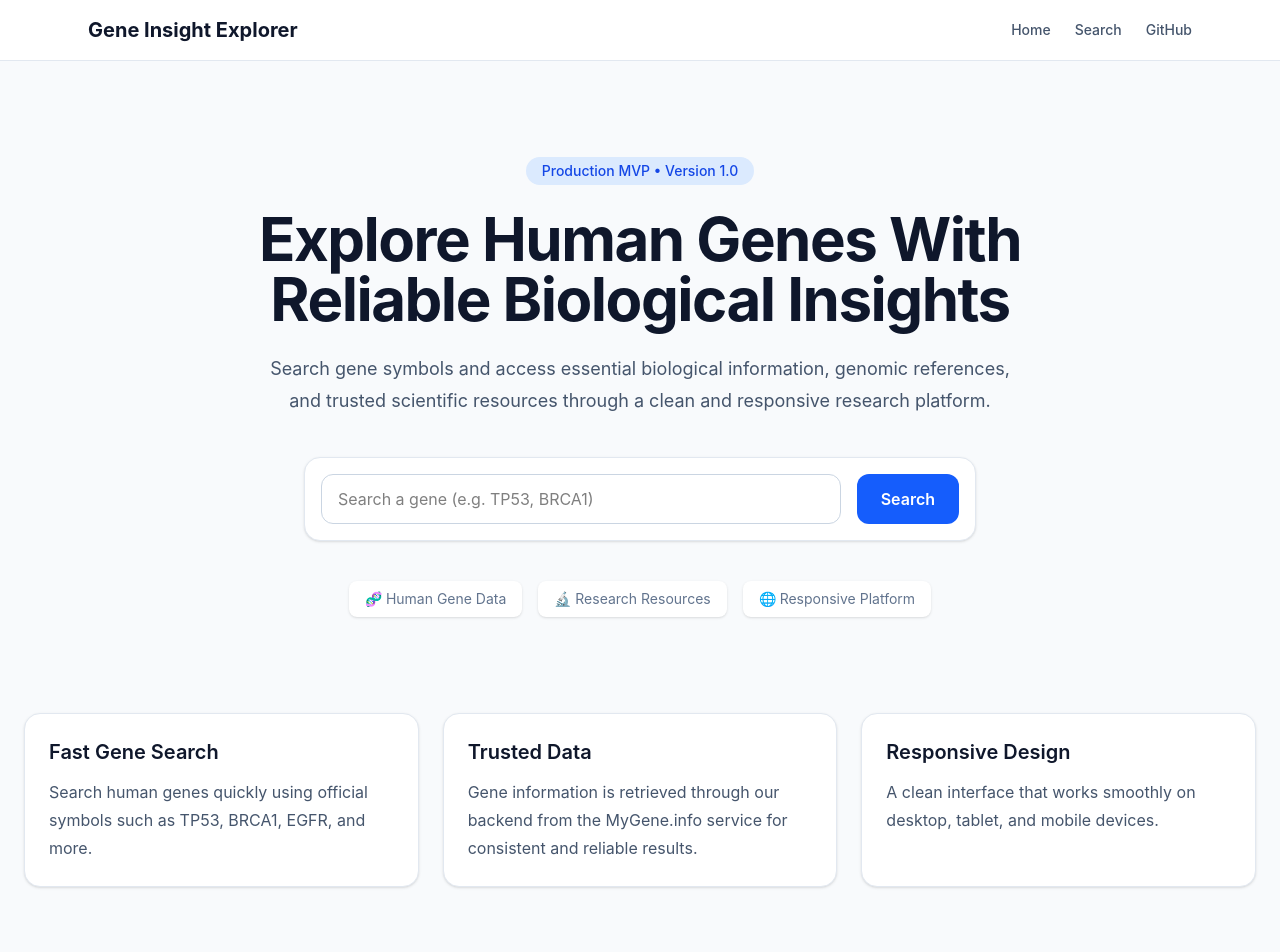
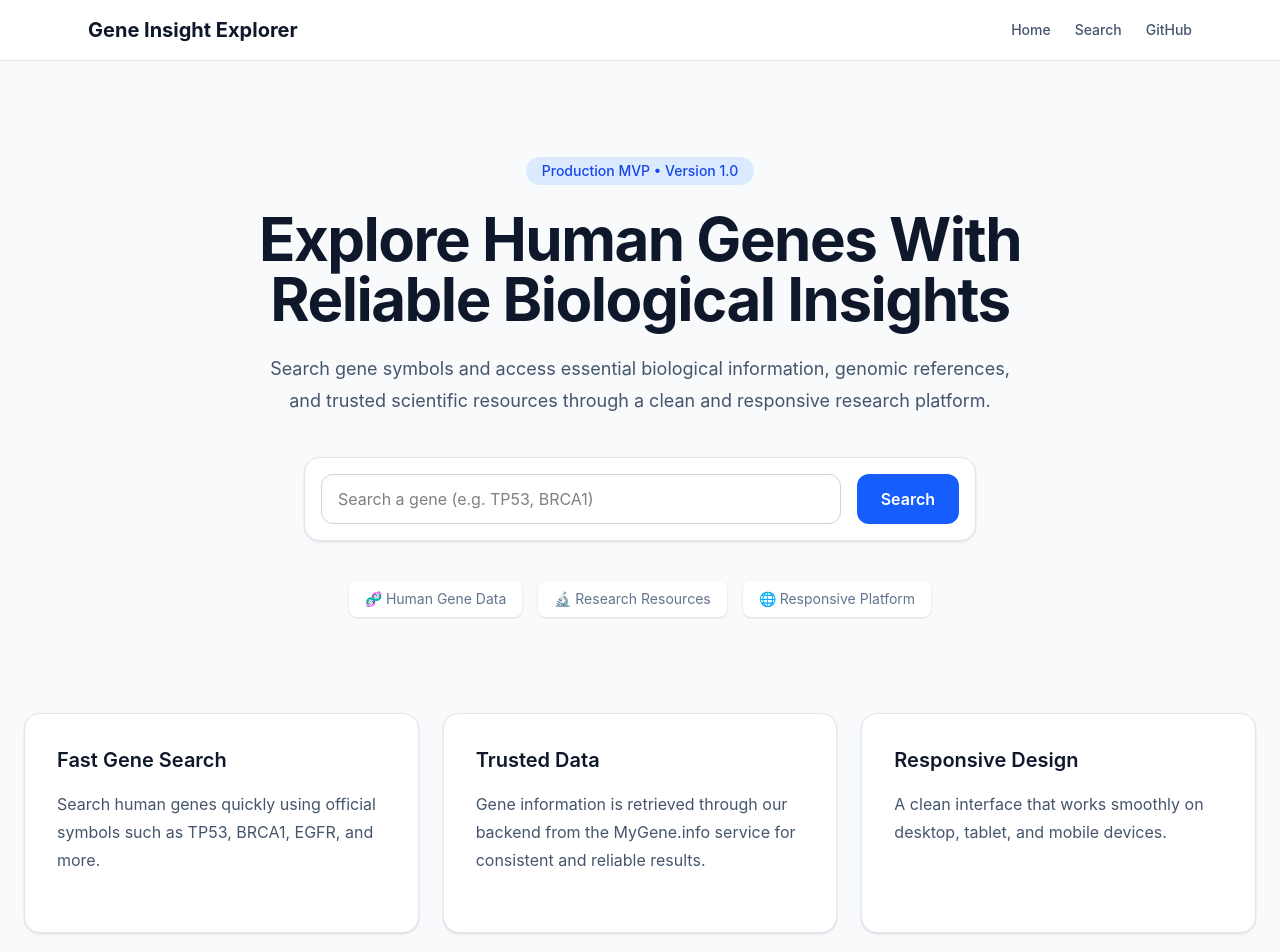
Before and after one commit to aryansingh200600thakur-dot/Gene-Insight-Explorer, a React (Vite) app in the folder frontend/: page / in a window 1280 px wide. Shown: the top 952 px of the page. Built offline with nearby package versions, Linux system fonts and the light colour scheme.

Commit message:
style: improve feature card components

```diff
--- a/frontend/src/components/FeatureCard.tsx
+++ b/frontend/src/components/FeatureCard.tsx
@@ -3,16 +3,39 @@ interface FeatureCardProps {
   description: string;
 }
 
-function FeatureCard({ title, description }: FeatureCardProps) {
+function FeatureCard({
+  title,
+  description,
+}: FeatureCardProps) {
   return (
-    <div className="rounded-2xl border border-slate-200 bg-white p-6 shadow-sm transition hover:shadow-md">
+    <div
+      className="
+        flex
+        min-h-[220px]
+        flex-col
+        rounded-2xl
+        border
+        border-slate-200
+        bg-white
+        p-8
+        shadow-sm
+        transition
+        duration-300
+        hover:-translate-y-1
+        hover:shadow-lg
+      "
+    >
+
       <h3 className="text-xl font-semibold text-slate-900">
         {title}
       </h3>
 
-      <p className="mt-3 text-slate-600 leading-7">
+
+      <p className="mt-4 leading-7 text-slate-600">
         {description}
       </p>
+
+
     </div>
   );
 }
```
